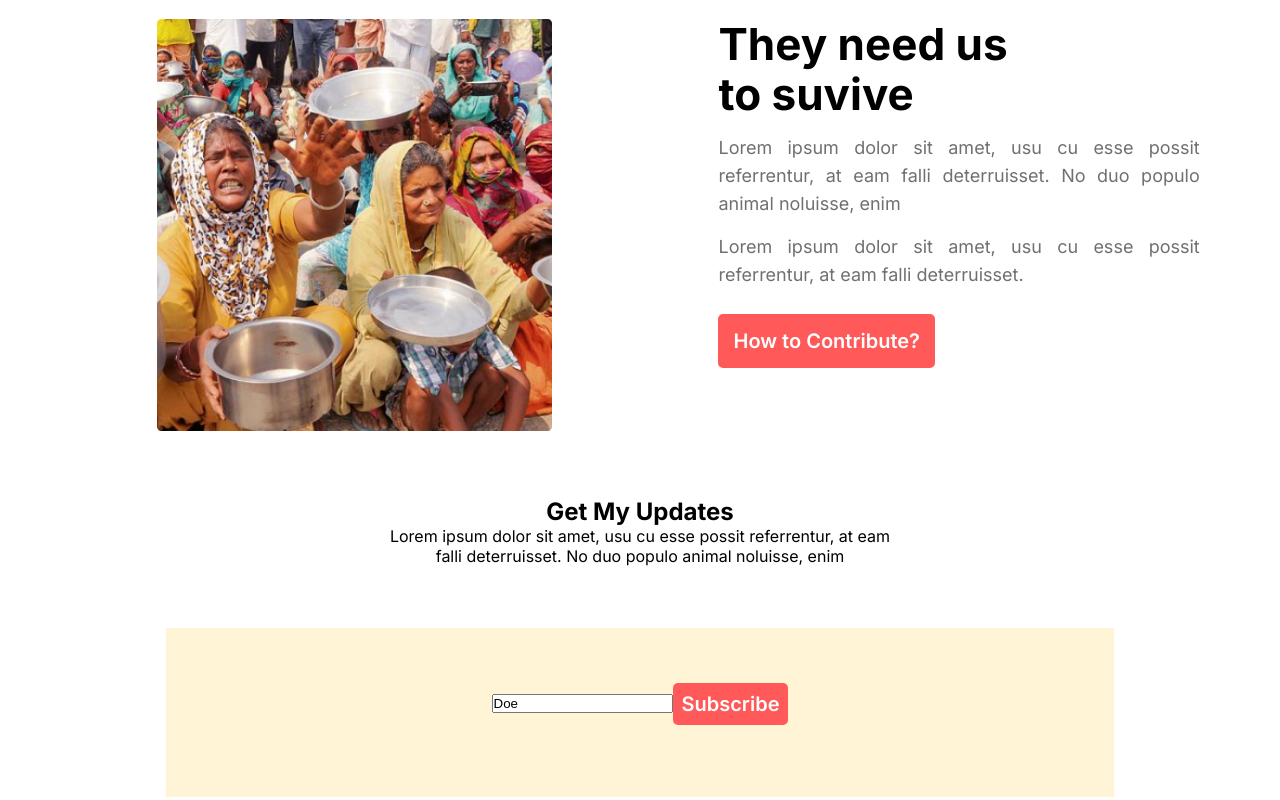
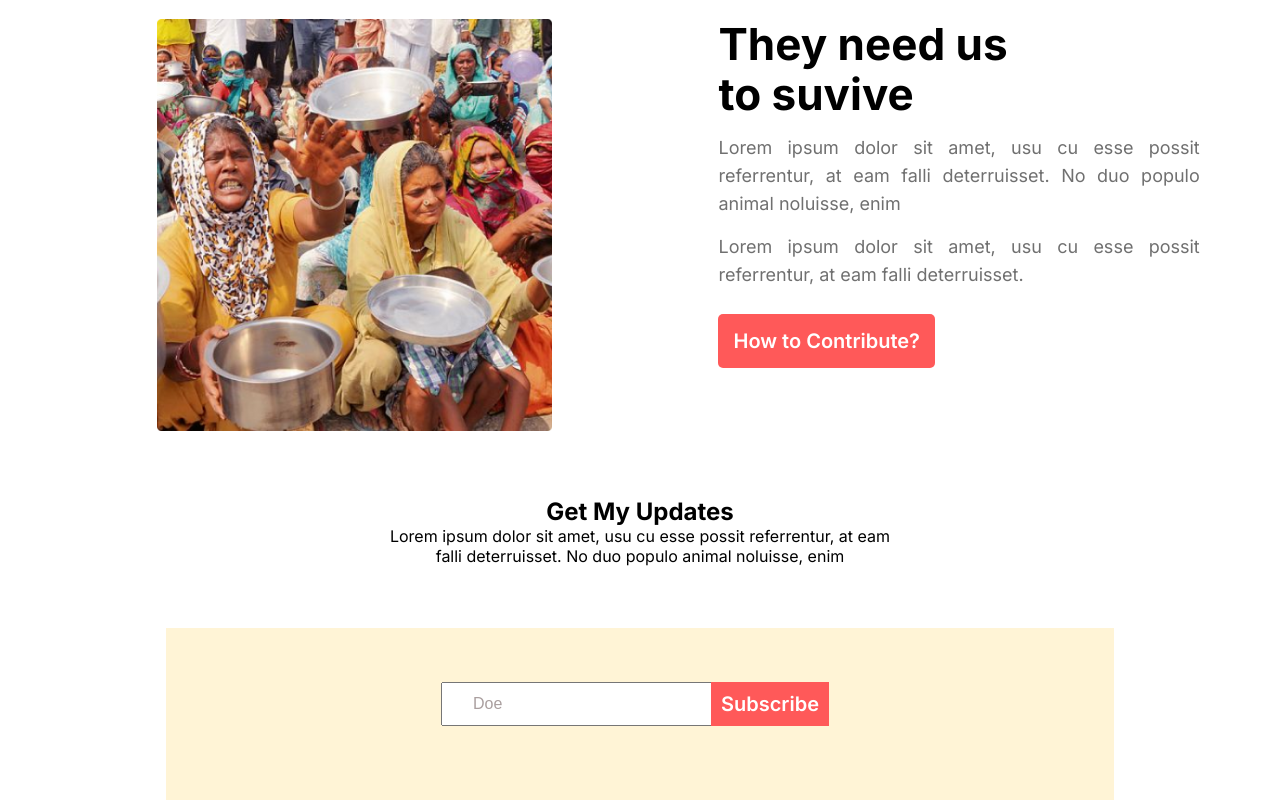
Before and after one commit to MehediHasanAnik/Donate-Today, a plain HTML site: page index.html in a window 1280 px wide. Shown: the part 1618-2418 px from the top of the page. Drawn offline with Linux system fonts and the light colour scheme.

Commit message:
input button added

```diff
--- a/index.html
+++ b/index.html
@@ -154,9 +154,14 @@
       </div>
       <div class="email_subcription">
         <div class="email_subcription_container">
-          <div class="email">
+          <div class="email_input">
             <form action="/action_page.php">
-              <input type="text" name="name" value="Doe" /><br /><br />
+              <input
+                class="email"
+                type="text"
+                name="name"
+                value="Doe"
+              /><br /><br />
             </form>
           </div>
           <div class="subsribe">
--- a/style.css
+++ b/style.css
@@ -209,11 +209,23 @@ a.subsription_button {
   font-size: 20px;
   line-height: 24px;
   color: #ffffff;
-  padding: 9px;
-  border-radius: 5px;
+  padding: 10px 10px;
+  border-radius: 0px;
+  margin-left: 9px;
 }
 .email_subcription {
   background: #fff4d6;
   padding: 64px 0;
   margin: 0px 13%;
 }
+input.email {
+  padding: 10px 30px;
+  font-weight: 500;
+  font-size: 16px;
+  color: #aa9f9f;
+  line-height: 20px;
+  text-align: left;
+}
+.email_input {
+  margin: -10px;
+}
```
